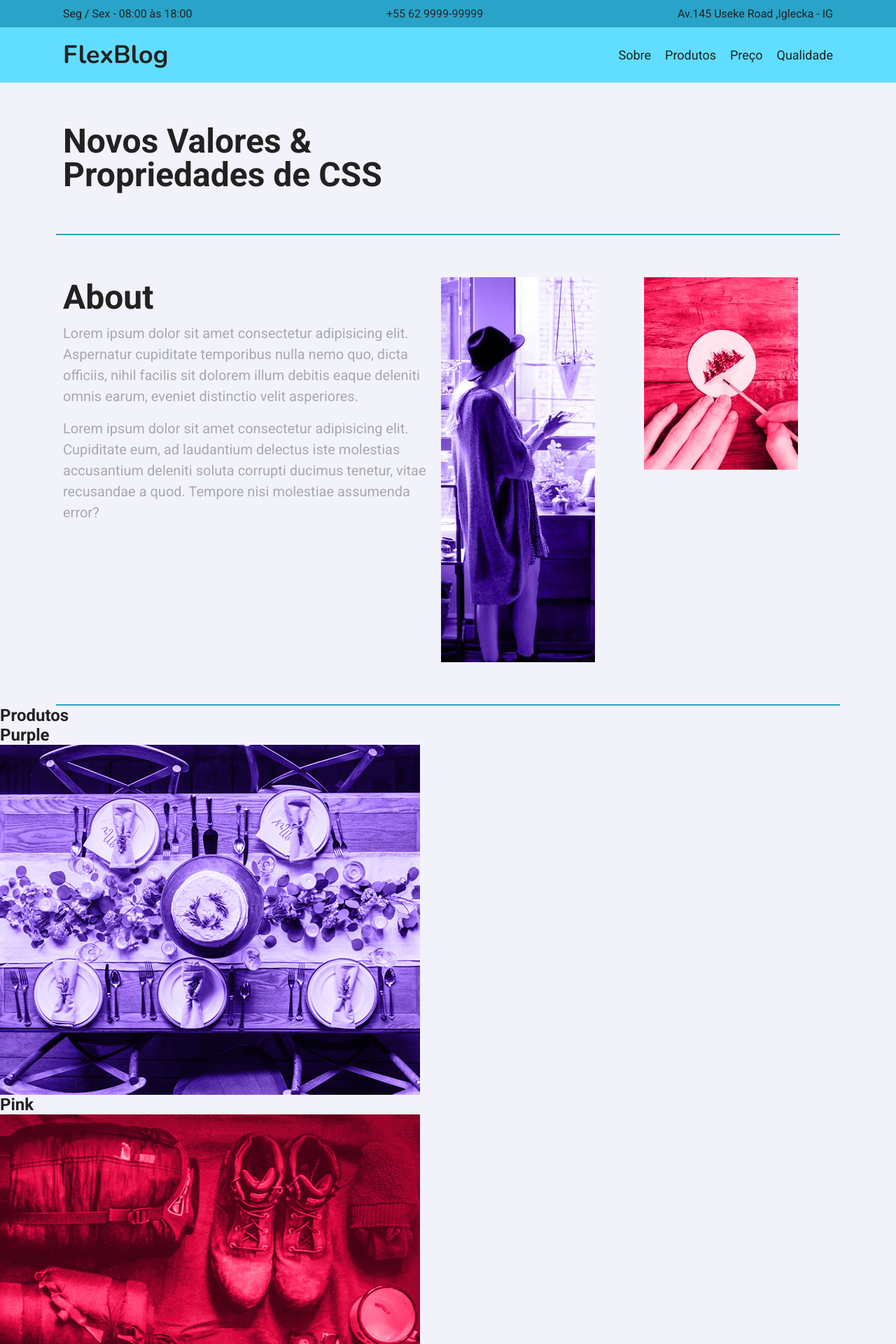
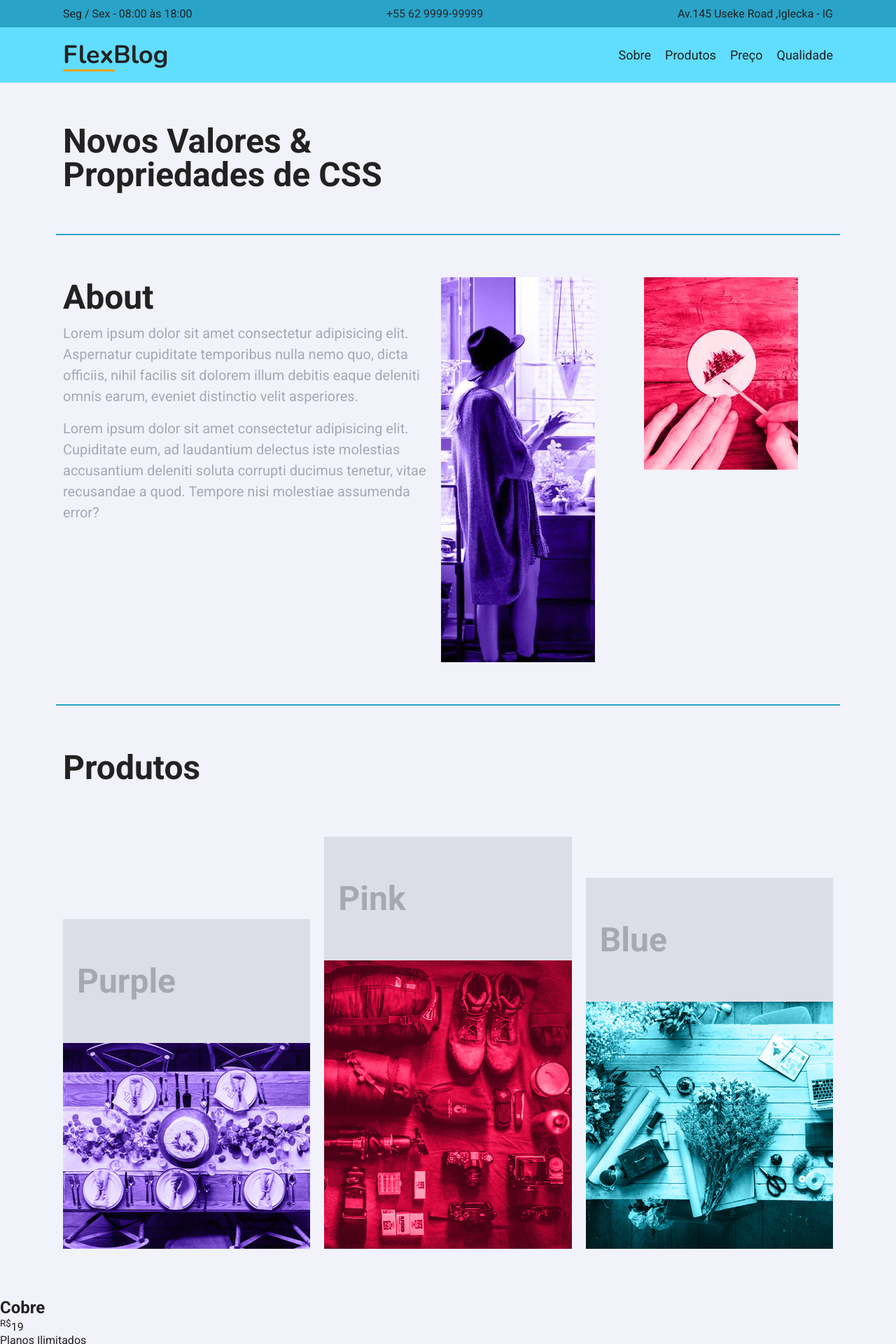
Before and after one commit to Jeffersoncharlles/flexblog, a React (Vite) app: page / in a window 1280 px wide. Shown: the top 1920 px of the page at 70% size. Built offline with nearby package versions, Linux system fonts and the light colour scheme.

Commit message:
chore: products styles

```diff
--- a/src/components/Header/styles.module.scss
+++ b/src/components/Header/styles.module.scss
@@ -41,6 +41,19 @@
             font-weight: bold;
             color: var(--colorFont);
             margin: 0 10px;
+            position: relative;
+
+            &::after {
+                content: '';
+                height: 3px;
+                border-radius: 3px 3px 0 0;
+                background: var(--yellow-500);
+                width: 50%;
+                position: absolute;
+                bottom: 1.2px;
+                left: 0;
+
+            }
         }
 
         nav {
@@ -52,12 +65,15 @@
                     font-size: 1.125rem;
                     display: block;
                     padding: 10px;
-                    animation: filter 0.3s;
+                    transition: filter 0.3s;
+
 
                     &:hover {
                         filter: brightness(0.2);
                         // border: 1px solid #121212;
                     }
+
+
                 }
             }
         }
--- a/src/pages/Product/index.tsx
+++ b/src/pages/Product/index.tsx
@@ -8,7 +8,7 @@ export const Product = () => {
     return (
         <section className={styles.product} id='produtos'>
             <h1>Produtos</h1>
-            <div className={styles.container}>
+            <div className={styles.product_container}>
                 <div className={styles.produtosItem}>
                     <h2>Purple</h2>
                     <img src={produto1} alt="Produtos 1" />
--- a/src/pages/Product/styles.module.scss
+++ b/src/pages/Product/styles.module.scss
@@ -0,0 +1,32 @@
+.product {
+    max-width: 1120px;
+    margin: 0 auto;
+    padding: 60px 0; // 60 cima baixo
+
+    h1 {
+        font-size: 3rem;
+        margin: 0 10px 60px 10px;
+    }
+
+    &_container {
+        display: flex;
+        flex-wrap: wrap;
+        align-items: flex-end;
+    }
+}
+
+.produtosItem {
+    flex: 1 1 175px; //quando ele passar do base 175px ele quebra
+    margin: 10px;
+
+    h2 {
+        font-size: 3rem;
+        color: var(--gray-300);
+        background: var(--gray-200);
+        padding: 60px 20px;
+    }
+
+    .colors {
+        border-top: 8px solid var(--purple-100);
+    }
+}
--- a/src/styles/global.scss
+++ b/src/styles/global.scss
@@ -44,6 +44,9 @@ html {
 
     --background: #f2f2fa;
     --colorFont: #222222;
+    --purple-100: #ae81ff;
+    --pink-100: #f9265e;
+    --blue-100: #66d9eb;
 }
 
 ul,
```
